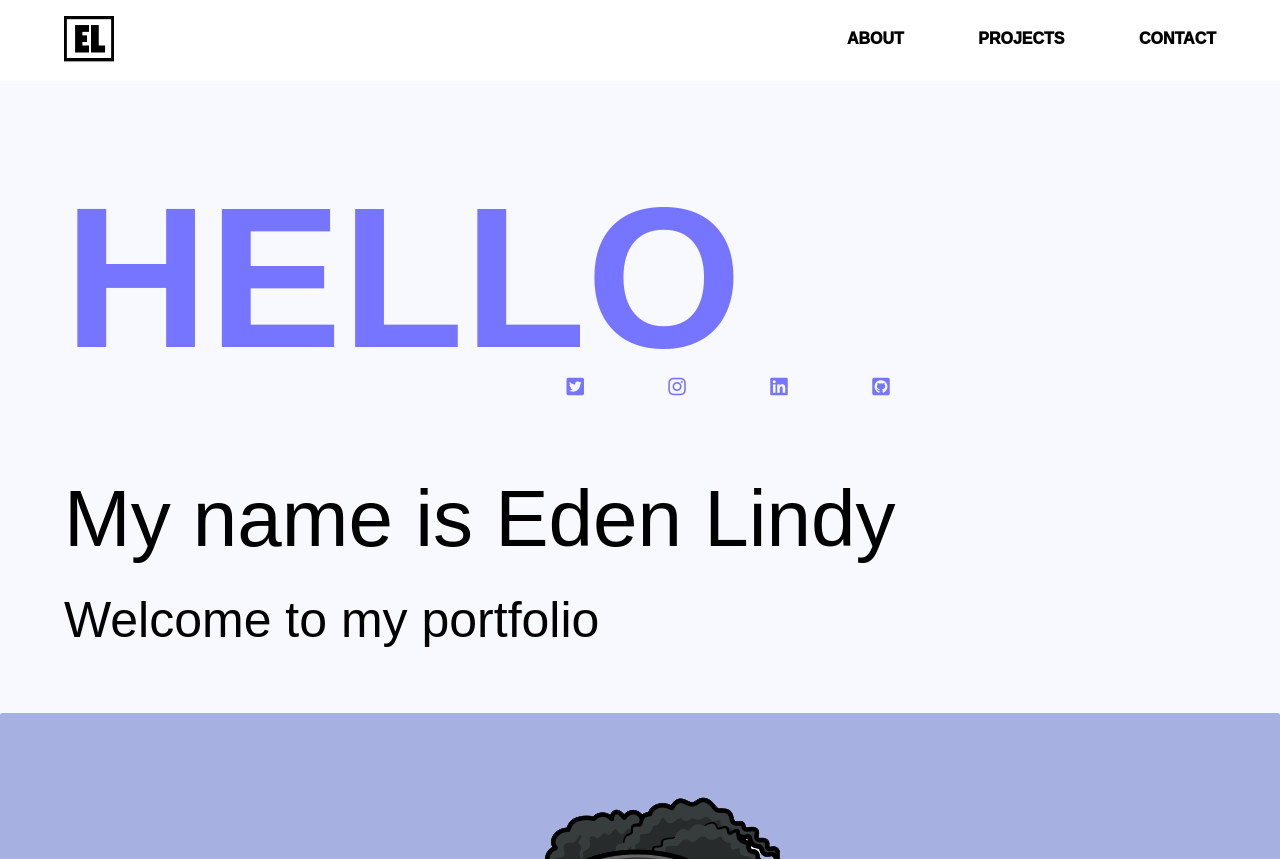
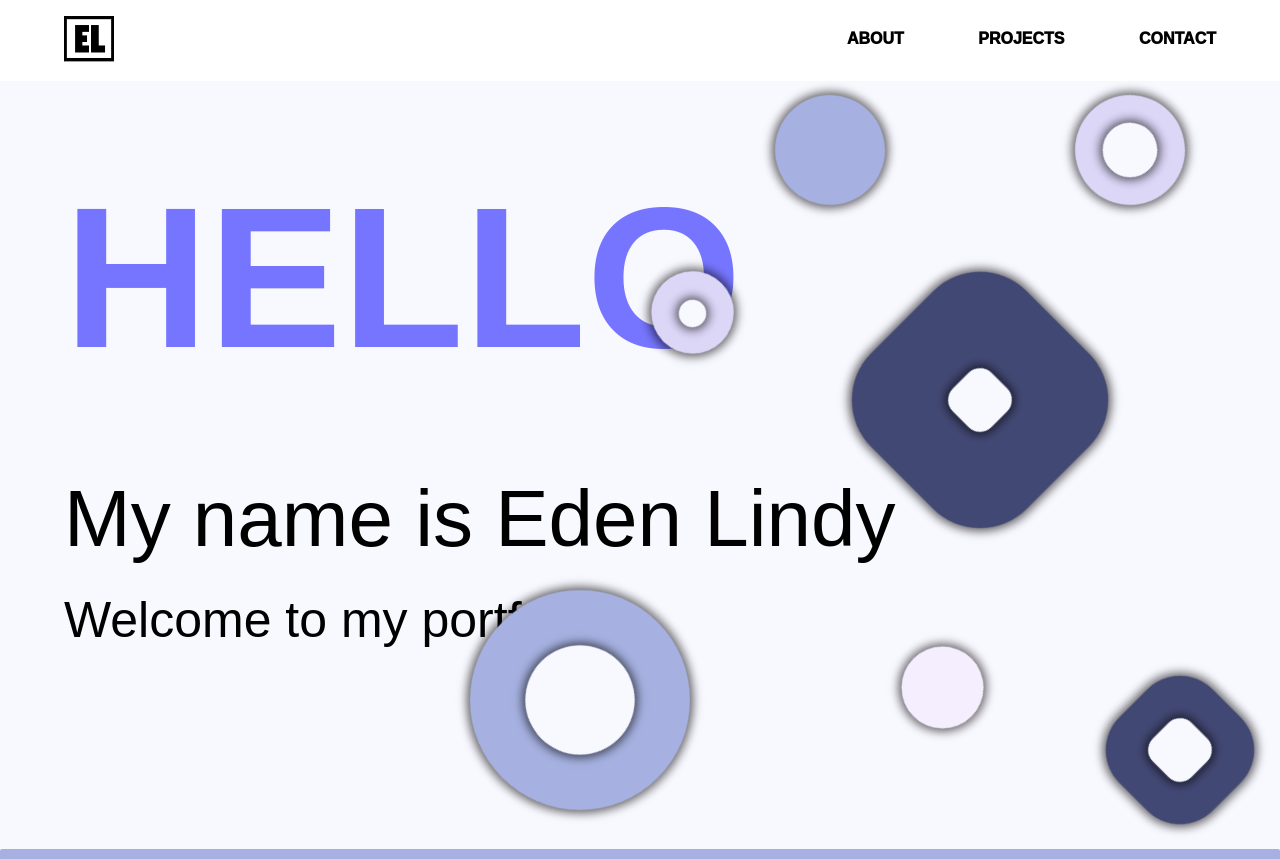
Before and after one commit to Edenlsw/Portfolio, a plain HTML site: page index.html in a window 1280 px wide. Shown: the top 859 px of the page. Drawn offline with Linux system fonts and the light colour scheme.

Commit message:
1st animation

```diff
--- a/index.html
+++ b/index.html
@@ -29,8 +29,26 @@
 
     <section class="into">
         <h1 class="h1-index">HELLO</h1>
-        <h2 class="h1-index">My name is Eden Lindy</h2>
-        <h3 class="h1-index">Welcome to my portfolio</h3>
+        <h2 class="h2-index">My name is Eden Lindy</h2>
+        <h3 class="h3-index">Welcome to my portfolio</h3>
+
+        <div id="animate circles">
+            <div id="shape-circle0"></div>
+            <div id="shape-circle1"></div>
+            <div id="shape-circle2"></div>
+            <div id="shape-circle3"></div>
+            <div id="shape-circle4"></div>
+            <div id="shape-circle5"></div>
+            <div id="shape-circle6"></div>
+            <div id="shape-circle7"></div>
+            <div id="shape-circle8"></div>
+            <div id="shape-circle9"></div>
+            <div id="shape-circle10"></div>
+            <div id="shape-circle11"></div>
+
+         </div>
+
+
     </section>
 
     <main>
@@ -60,7 +78,7 @@
         </div>
 
 
-
+<!-- code for social media  -->
 
         <div class="contact-info">
 
@@ -77,8 +95,17 @@
 
             <!--Social media buttons-->
             <div class="social">
-                <a href="https://www.linkedin.com/in/eden-smith-wint-24b399121/">
+                <div class="contact-info">
 
+
+                    <div class="media">
+                        <ul>
+                            <li><i class="fab fa-twitter-square"></i></li>
+                            <li><i class="fab fa-instagram"></i></li>
+                            <li><i class="fab fa-linkedin"></i></li>
+                            <li><i class="fab fa-github-square"></i></li>
+                        </ul>
+                    </div>
 
                 </a>
 
@@ -92,6 +119,9 @@
 
 
     <footer>
+
+
+
         <p> Designed by Eden Lindy</p>
     </footer>
     </body>
--- a/style.css
+++ b/style.css
@@ -114,6 +114,12 @@ h3 {
     margin: 5%;
     margin-top: -3%;
     font-weight: 200;
+    margin-bottom: 60px;
+}
+
+.h3-index{
+
+    padding-bottom: 140px;
 }
 
 
@@ -150,9 +156,12 @@ h1.about {
 /* social buttons */
 .media {
     position: absolute;
-    top: 40%;
-    left: 38%;
+    top: 165%;
+    left: 35%;
     transform: translate(-53%,);
+
+
+
 }
 .media li {
     text-align: center;
@@ -185,12 +194,245 @@ h1.about {
     background-color: #a6b1e1;
     border-radius: 2px;
     text-align: center;
-    margin: 20px 0;
+    /* margin: 20px 0; */
     padding-top: 25px;
     padding-bottom: 50px;
+    margin-top: 50px;
 
 }
 
 .intro {
     padding-bottom: 500px;
+    padding-bottom: 50px;
+
 }
+
+
+
+#shape-circle0 {
+    position: absolute;
+    top: 100px;
+    right: 100px;
+    height: 100px;
+    width: 100px;
+    border-radius: 50%;
+    background-color: #dcd6f7;
+    box-shadow: 0px 0px 9px 1px
+    #00000098;
+    animation: floatAnimation 1s
+    cubic-bezier(0.5, -0.005, 0.2, 1)
+    infinite
+        alternate;
+}
+
+#shape-circle1 {
+    position: absolute;
+    top: 125px;
+    right: 125px;
+    height: 50px;
+    width: 50px;
+    border-radius: 50%;
+    background-color: #f8f8ff;
+    box-shadow: 0px 0px 9px 1px
+    #00000098;
+    animation: floatAnimation 1s
+    cubic-bezier(0.5, -0.005, 0.2, 1)
+    300ms infinite
+    alternate;
+
+}
+
+#shape-circle2 {
+    position: absolute;
+    top: 300px;
+    right: 200px;
+    height: 200px;
+    width: 200px;
+    border-radius: 30%;
+    background-color: #424874;
+    box-shadow: 0px 0px 9px 1px
+    #00000098;
+    animation: floatAnimation 1s
+    cubic-bezier(0.5, -0.005, 0.2, 1)
+    infinite
+    alternate;
+}
+
+#shape-circle3 {
+    position: absolute;
+    top: 375px;
+    right: 275px;
+    height: 50px;
+    width: 50px;
+    border-radius: 30%;
+    background-color: #f8f8ff;
+    box-shadow: 0px 0px 9px 1px
+    #00000098;
+    animation: floatAnimation 1s
+    cubic-bezier(0.5, -0.005, 0.2, 1)
+    300ms infinite
+    alternate;
+}
+
+#shape-circle4 {
+    position: absolute;
+    top: 600px;
+    right: 600px;
+    height: 200px;
+    width: 200px;
+    border-radius: 50%;
+    background-color: #a6b1e1;
+    box-shadow: 0px 0px 9px 1px
+    #00000098;
+    animation: floatAnimation 1s
+    cubic-bezier(0.5, -0.005, 0.2, 1)
+    infinite
+        alternate;
+}
+
+#shape-circle5 {
+    position: absolute;
+    top: 650px;
+    right: 650px;
+    height: 100px;
+    width: 100px;
+    border-radius: 50%;
+    background-color: #f8f8ff;
+    box-shadow: 0px 0px 9px 1px
+    #00000098;
+    animation: floatAnimation 1s
+    cubic-bezier(0.5, -0.005, 0.2, 1)
+    300ms infinite
+    alternate;
+
+}
+
+
+#shape-circle6 {
+    position: absolute;
+    top: 275px;
+    right: 550px;
+    height: 75px;
+    width: 75px;
+    border-radius: 50%;
+    background-color: #dcd6f7;
+    box-shadow: 0px 0px 9px 1px
+    #00000098;
+    animation: floatAnimation 1s
+    cubic-bezier(0.5, -0.005, 0.2, 1)
+    infinite
+        alternate;
+}
+
+#shape-circle7 {
+    position: absolute;
+    top: 301px;
+    right: 575px;
+    height: 25px;
+    width: 25px;
+    border-radius: 50%;
+    background-color: #f8f8ff;
+    box-shadow: 0px 0px 9px 1px
+    #00000098;
+    animation: floatAnimation 1s
+    cubic-bezier(0.5, -0.005, 0.2, 1)
+    300ms infinite
+    alternate;
+
+}
+
+ #shape-circle8 {
+    position: absolute;
+    top: 690px;
+    right: 40px;
+    height: 120px;
+    width: 120px;
+    border-radius: 35%;
+    background-color: #424874;
+    box-shadow: 0px 0px 9px 1px
+    #00000098;
+    animation: floatAnimation 1s
+    cubic-bezier(0.5, -0.005, 0.2, 1)
+    infinite
+    alternate;
+}
+
+#shape-circle9 {
+    position: absolute;
+    top: 725px;
+    right: 75px;
+    height: 50px;
+    width: 50px;
+    border-radius: 30%;
+    background-color: #f8f8ff;
+    box-shadow: 0px 0px 9px 1px
+    #00000098;
+    animation: floatAnimation 1s
+    cubic-bezier(0.5, -0.005, 0.2, 1)
+    300ms infinite
+    alternate;
+}
+
+#shape-circle10 {
+    position: absolute;
+    top: 100px;
+    right: 400px;
+    height: 100px;
+    width: 100px;
+    border-radius: 50%;
+    background-color: #a6b1e1;
+    box-shadow: 0px 0px 9px 1px
+    #00000098;
+    animation: floatAnimation 1s
+    cubic-bezier(0.5, -0.005, 0.2, 1)
+    infinite
+        alternate;
+}
+
+#shape-circle11 {
+    position: absolute;
+    top: 650px;
+    right: 300px;
+    height: 75px;
+    width: 75px;
+    border-radius: 50%;
+    background-color: #f4eeff;
+    box-shadow: 0px 0px 9px 1px
+    #00000098;
+    animation: floatAnimation 1s
+    cubic-bezier(0.5, -0.005, 0.2, 1)
+    300ms infinite
+    alternate;
+
+}
+
+@keyframes floatAnimation {
+    0% {
+        transform: scale(1)
+    rotate(45deg);
+        box-shadow: 0px 0px 9px 1px
+        #00000098;
+    }
+    100% {
+        transform: scale(1.1)
+    rotate(45deg);
+        box-shadow: 0px 0px 9px 3px
+        #00000098;
+    }
+}
+
+@keyframes {
+    floatAnimation {
+        0% {
+            transform: scale(1);
+            box-shadow: 0px 0px 9px 1px
+            #00000098;
+
+        }
+        100% {
+            transform: scale(1.1);
+            box-shadow: 0px 0px 9px 3px
+            #00000098;
+        }
+    }
+} */
```
